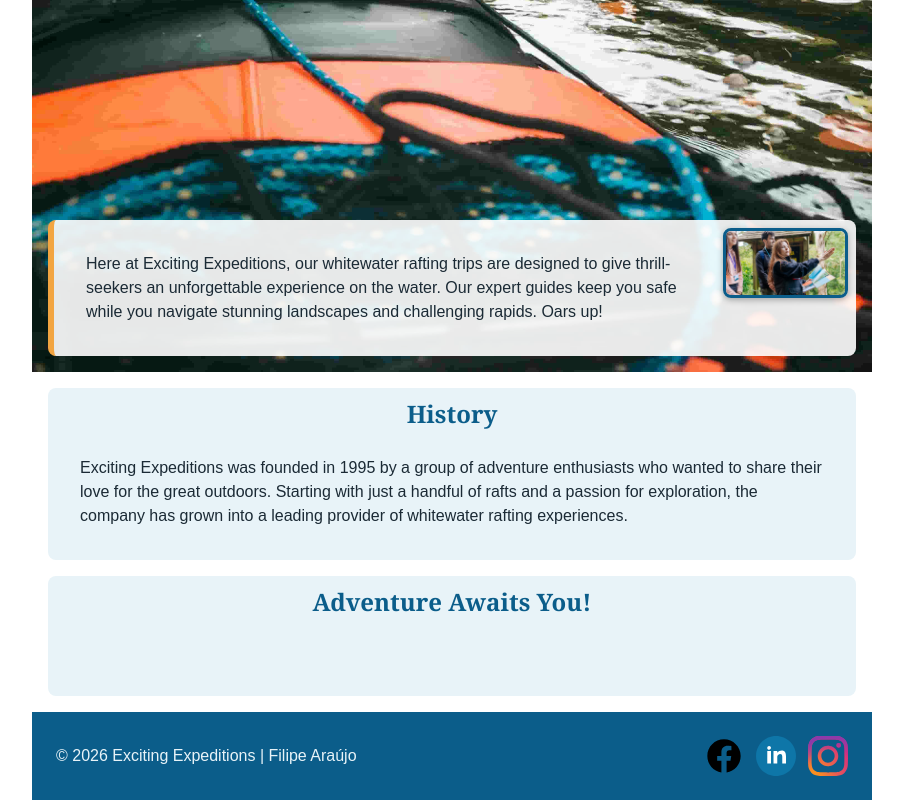
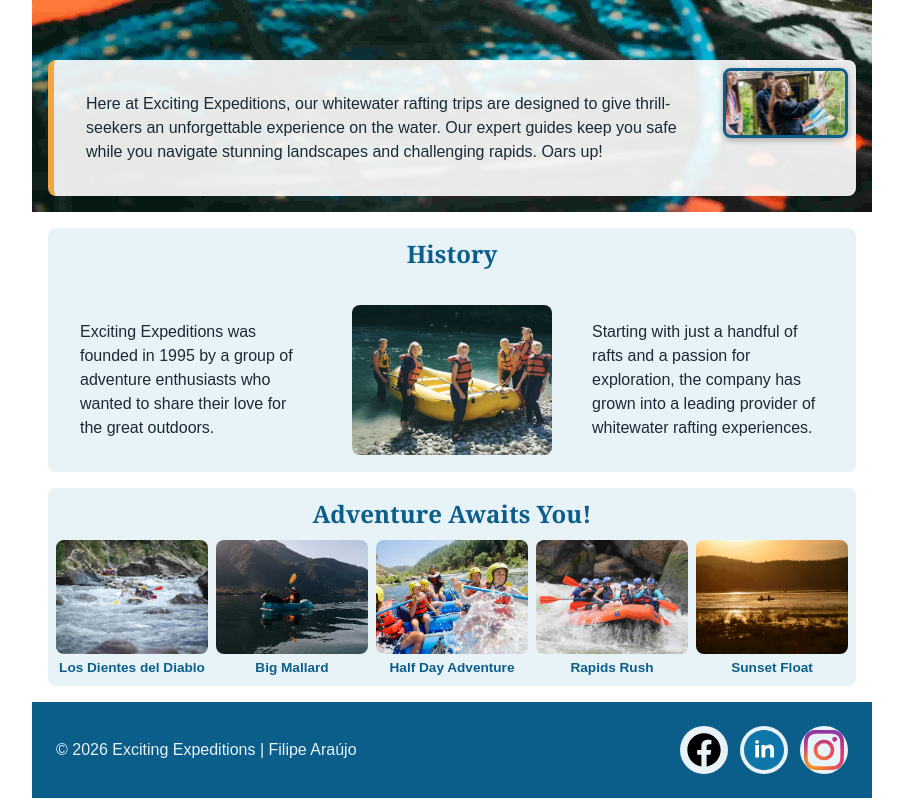
Before and after one commit to filipeoffice4-alt/wdd130, a plain HTML site: page wwr/about.html in a window 1280 px wide. Shown: the part 1112-1912 px from the top of the page, without its empty margins (188-1091 px from the left). Drawn offline with Linux system fonts and the light colour scheme.

Commit message:
css changes and updates in the links

```diff
--- a/wwr/about.html
+++ b/wwr/about.html
@@ -35,28 +35,52 @@
             </article>
         </div>
 
-        <section>
+        <section class="history">
             <h2>History</h2>
             <p>Exciting Expeditions was founded in 1995 by a group of adventure enthusiasts who wanted to share their
-                love for the great outdoors. Starting with just a handful of rafts and a passion for exploration, the
-                company has grown into a leading provider of whitewater rafting experiences.</p>
+                love for the great outdoors.</p>
+            <img src="images/history.jpg" alt="Rafting guides preparing a raft on the river bank">
+            <p>Starting with just a handful of rafts and a passion for exploration, the company has grown into a
+                leading provider of whitewater rafting experiences.</p>
         </section>
 
         <section>
             <h2>Adventure Awaits You!</h2>
+            <div class="adventures">
+                <figure>
+                    <img src="images/adventure1.jpg" alt="Rafters paddling through large rapids">
+                    <figcaption>Los Dientes del Diablo</figcaption>
+                </figure>
+                <figure>
+                    <img src="images/adventure2.jpg" alt="Raft floating on a calm river">
+                    <figcaption>Big Mallard</figcaption>
+                </figure>
+                <figure>
+                    <img src="images/adventure3.jpg" alt="Group of rafters enjoying a half day trip">
+                    <figcaption>Half Day Adventure</figcaption>
+                </figure>
+                <figure>
+                    <img src="images/adventure4.jpg" alt="Raft crossing a rocky rapid">
+                    <figcaption>Rapids Rush</figcaption>
+                </figure>
+                <figure>
+                    <img src="images/adventure5.jpg" alt="Rafters at sunset on the river">
+                    <figcaption>Sunset Float</figcaption>
+                </figure>
+            </div>
         </section>
     </main>
 
     <footer>
         <p>&copy; 2026 Exciting Expeditions | Filipe Araújo</p>
         <nav class="socialmedia">
-            <a href="https://facebook.com">
+            <a href="https://www.facebook.com/Filipisr90">
                 <img src="images/facebook.svg" alt="Facebook icon">
             </a>
-            <a href="https://linkedin.com">
+            <a href="https://www.linkedin.com/in/filipe-ara%C3%BAjo-7b78b7370/">
                 <img src="images/linkedin.svg" alt="LinkedIn icon">
             </a>
-            <a href="https://instagram.com">
+            <a href="https://www.instagram.com/filipis_ar9/">
                 <img src="images/instagram.svg" alt="Instagram icon">
             </a>
         </nav>
--- a/wwr/styles/rafting.css
+++ b/wwr/styles/rafting.css
@@ -49,9 +49,12 @@ article {
 
 /* ===== Header ===== */
 header {
-    background-color: var(--accent2-color);
-    color: var(--accent1-color);
+    background-color: var(--primary-color);
+    color: var(--accent2-color);
     border-bottom: 4px solid var(--secondary-color);
+    display: grid;
+    grid-template-columns: auto 1fr;
+    align-items: center;
 }
 
 header img {
@@ -61,8 +64,11 @@ header img {
     margin: 16px;
 }
 
-header nav ul {
+header ul {
+    display: flex;
     list-style: none;
+    justify-content: space-around;
+    align-items: center;
 }
 
 header nav li {
@@ -70,8 +76,15 @@ header nav li {
 }
 
 header nav a {
-    color: var(--primary-color);
+    color: var(--accent2-color);
     font-weight: bold;
+    text-decoration: none;
+    padding: 3px 12px;
+}
+
+header nav a:hover {
+    background-color: var(--accent2-color);
+    color: var(--accent1-color);
 }
 
 /* ===== Hero com sobreposições ===== */
@@ -85,7 +98,7 @@ header nav a {
     height: auto;
 }
 
-h1 {
+.hero h1 {
     position: absolute;
     top: 20px;
     width: 100%;
@@ -130,9 +143,54 @@ main section h2 {
     margin-bottom: 8px;
 }
 
+.history {
+    display: grid;
+    grid-template-columns: 1fr 200px 1fr;
+    gap: 16px;
+    align-items: center;
+}
+
+.history h2 {
+    grid-column: 1 / -1;
+}
+
+.history img {
+    display: block;
+    width: 100%;
+    height: auto;
+    border-radius: 8px;
+}
+
 /* a seção "Adventure Awaits You!" fica vazia por enquanto */
 main section:last-of-type {
     min-height: 120px;
+}
+
+.adventures {
+    display: flex;
+    justify-content: space-between;
+    gap: 8px;
+}
+
+.adventures figure {
+    flex: 1;
+    margin: 0;
+    text-align: center;
+}
+
+.adventures img {
+    display: block;
+    width: 100%;
+    aspect-ratio: 4 / 3;
+    object-fit: cover;
+    border-radius: 8px;
+}
+
+.adventures figcaption {
+    margin-top: 4px;
+    font-size: 0.85rem;
+    font-weight: bold;
+    color: var(--primary-color);
 }
 
 /* ===== Footer ===== */
@@ -150,7 +208,10 @@ footer {
 }
 
 .socialmedia a {
-    text-decoration: none;
+    display: block;
+    padding: 4px;
+    background-color: var(--accent2-color);
+    border-radius: 50%;
 }
 
 .socialmedia img {
```
Also changed, not shown: index.html (+1 -1 lines), wwr/images/adventure1.jpg (added), wwr/images/adventure2.jpg (added), wwr/images/adventure3.jpg (added), wwr/images/adventure4.jpg (added), wwr/images/adventure5.jpg (added), wwr/images/history.jpg (added).
